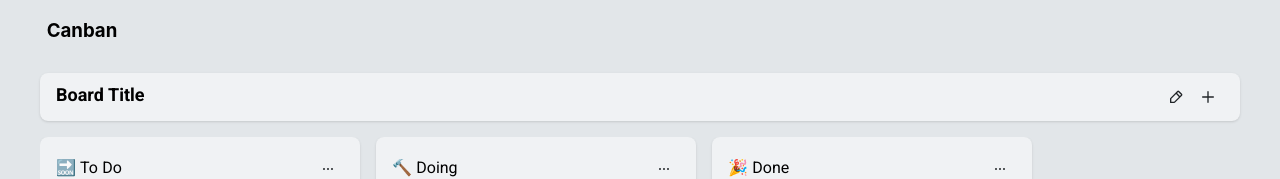
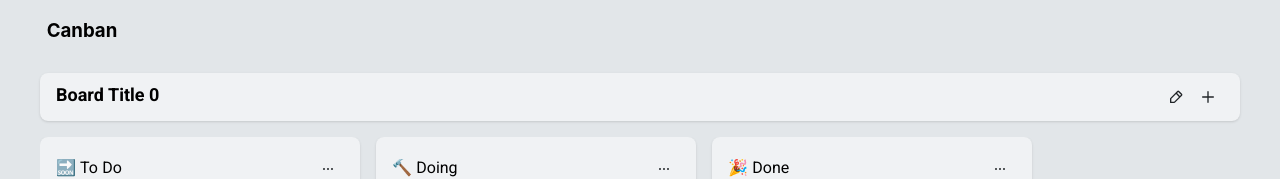
Before and after one commit to FatemehAsi/canban, a React (Vite) app: page /board/1 in a window 1280 px wide. Shown: the top 179 px of the page. Built offline with nearby package versions, Linux system fonts and the light colour scheme.

Commit message:
[ADD] counter context

```diff
--- a/src/components/Board/Board.tsx
+++ b/src/components/Board/Board.tsx
@@ -1,4 +1,4 @@
-import { ReactNode, useCallback, useEffect, useState } from "react";
+import { ReactNode, useCallback, useContext, useEffect, useState } from "react";
 
 import styles from "./Board.module.css";
 import IconButton from "../IconButton/IconButton";
@@ -11,6 +11,7 @@ import List from "../List/List";
 // import type { ListItemType } from "../../types/list-item";
 import { listsData } from "../../data/lists-data";
 import Button from "../Button/Button";
+import { CounterContext } from "../../context/counter-context";
 
 function save(lists: ListType[]): void{
     localStorage.setItem("lists", JSON.stringify(lists));
@@ -29,6 +30,9 @@ function load(): ListType[] {
 
 export default function Board(): ReactNode{
     // console.log("render");
+
+    // const value = useContext(CounterContext);
+    const {count, increment} = useContext(CounterContext);
 
     const [lists, setLists] = useState<ListType[]>(load);
 
@@ -110,6 +114,8 @@ export default function Board(): ReactNode{
     };
 
     const handleCreateButtonClick = (): void => {
+        increment();
+
         setLists(old => {
             const clone = [...old];
 
@@ -212,7 +218,7 @@ export default function Board(): ReactNode{
         <div className={styles.board}>
 
             <div className={styles.toolbar}>
-                <div className={styles.title}>Board Title</div>
+                <div className={styles.title}>Board Title {count}</div>
 
                 <div className={styles.actions}>
                     {activeListId !== null && (
--- a/src/components/ListItem/ListItem.tsx
+++ b/src/components/ListItem/ListItem.tsx
@@ -1,9 +1,10 @@
-import { ReactNode, MouseEvent} from "react";
+import { ReactNode, MouseEvent, useContext} from "react";
 
 import styles from "./ListItem.module.css";
 import type { ListItemType } from "../../types/list-item";
 import IconButton from "../IconButton/IconButton";
 import MingcuteDelete2Line from "../../icons/MingcuteDelete2Line";
+import { CounterContext } from "../../context/counter-context";
 
 type Props = {
     listId: string;
@@ -14,8 +15,13 @@ type Props = {
 
 
  export default function ListItem({listId, item, onClick, onRemove}: Props): ReactNode{
+    const {decrement} = useContext(CounterContext)
+
     const handleRemoveButtonClick = (e: MouseEvent<HTMLButtonElement>): void => {
         e.stopPropagation();
+
+        decrement();
+
 
         onRemove?.(listId, item.id);
     }
--- a/src/context/counter-context.ts
+++ b/src/context/counter-context.ts
@@ -12,4 +12,4 @@ export const CounterContext = createContext<ContextValue>({
     increment: () => {},
     decrement: () => {},
     reset: () => {}
-})
+});
--- a/src/pages/BoardPage/BoardPage.tsx
+++ b/src/pages/BoardPage/BoardPage.tsx
@@ -1,16 +1,37 @@
-import { ReactNode } from "react";
+import { ReactNode, useState } from "react";
 
 import styles from "./BoardPage.module.css";
 // import { useParams } from "react-router";
 // import IconButton from "../../components/IconButton/IconButton";
 // import MingcuteEdit2Line from "../../icons/MingcuteEdit2Line";
  import Board from "../../components/Board/Board";
+import { CounterContext } from "../../context/counter-context";
 
 export default function BoardPage(): ReactNode{
+
+    const [count, setCount] = useState<number>(0);
+
+    const increment = (): void => {
+        setCount((old) => old + 1);
+    };
+
+    const decrement = (): void => {
+        setCount((old) => old - 1);
+    };
+
+    const reset = (): void => {
+        setCount(0)
+    };
+
+
     // const {id} = useParams();
     return(
         <div className={styles["board-page"]}>
-            <Board />
+
+            <CounterContext value={{count, increment, decrement, reset}}>
+                <Board />
+            </CounterContext>
+
         </div>
     );
 }
```
